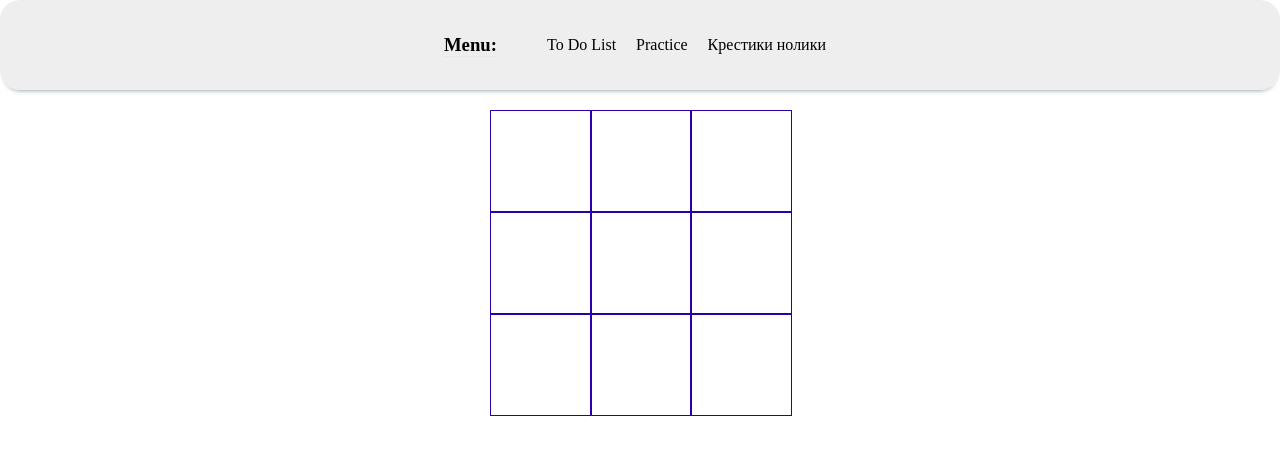
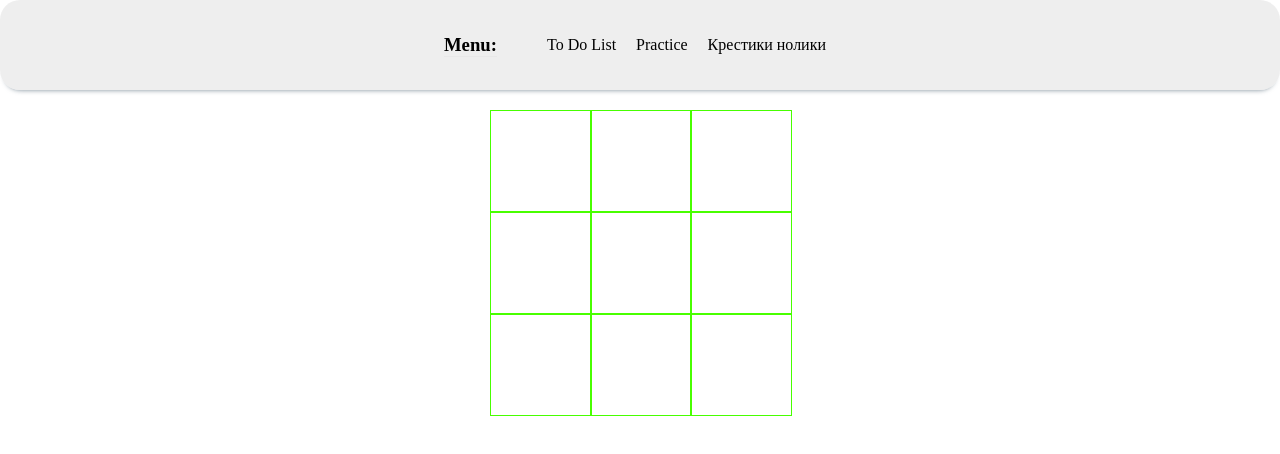
Before and after one commit to Shlkirill/react-practice, a React (Create React App) app: page /tic_tac_toe in a window 1280 px wide. Shown: the top 454 px of the page. Built offline with nearby package versions, Linux system fonts and the light colour scheme; a web font is replaced by a local one.

Commit message:
'ticTacToe_victoryCheck'

```diff
--- a/src/components/TicTacToe/TicTac/TicTacToe.jsx
+++ b/src/components/TicTacToe/TicTac/TicTacToe.jsx
@@ -1,4 +1,4 @@
-import React, { useState } from 'react'
+import React, { useEffect, useState } from 'react'
 import styles from './TicTacToe.module.css'
 import { FontAwesomeIcon } from '@fortawesome/react-fontawesome'
 import { faTimes } from '@fortawesome/free-solid-svg-icons'
@@ -6,7 +6,7 @@ import { faTimes } from '@fortawesome/free-solid-svg-icons'
 let times = <FontAwesomeIcon className={styles.times} icon={faTimes} />
 let circle = <div className={styles.circle}></div>
 
-let winningCombination = [[1, 2, 3], [4, 5, 6], [7, 8, 9], [1, 4, 7], [2, 5, 8], [3, 6, 9], [1, 5, 6], [3, 5, 7]]
+let winningCombination = [[1, 2, 3], [4, 5, 6], [7, 8, 9], [1, 4, 7], [2, 5, 8], [3, 6, 9], [1, 5, 9], [3, 5, 7]]
 
 const TikTakToe = () => {
     let stateArr = [{ id: 1, times: false, circle: false },
@@ -21,18 +21,54 @@ const TikTakToe = () => {
 
 
     let [state, setState] = useState(stateArr);
-    let [priorityCircle, setPriorityCircle] = useState(true);
+    let [priorityCircle, setPriorityCircle] = useState(false);
     let [combinationX, setCombinationX] = useState([]);
     let [combinationO, setCombinationO] = useState([]);
+    let [winnerIndicator, setWinnerIndicator] = useState(false);
+
+    useEffect(() => {
+        if (combinationX.length >= 3 || combinationO.length >= 3) victoryCheck()
+    })
+
+    let clearFild = () => {
+        debugger
+        setTimeout(() => {
+            setState(stateArr)
+            setCombinationX([])
+            setCombinationO([])
+            setWinnerIndicator(false)
+            setPriorityCircle(false)
+        }, 3000);
+    }
+
+    const victoryCheck = () => {
+        winningCombination.forEach((itemWinArr) => {
+            console.log('fwefwe')
+            let winnerX = 0
+            let winnerO = 0
+            itemWinArr.forEach(itemWin => {
+                if (combinationX.includes(itemWin)) winnerX++
+                if (combinationO.includes(itemWin)) winnerO++
+            })
+            if (winnerX == 3) {
+                setWinnerIndicator(true)
+                clearFild()
+            }
+            if (winnerO == 3) {
+                setWinnerIndicator(true)
+                clearFild()
+            }
+            winnerX = 0;
+            winnerO = 0;
+        })
+    }
 
     let onClickZone = (e) => {
-        let stateCopy = state.map(item => {
+        state.map(item => {
             if (e.target.id == item.id && item.times == false && item.circle == false) {
                 if (priorityCircle) {
-                    debugger
                     item.circle = true
                     setCombinationO([...combinationO, item.id])
-                    console.log(combinationO)
                     setPriorityCircle(false)
                 } else {
                     item.times = true
@@ -42,13 +78,18 @@ const TikTakToe = () => {
             }
             return item
         })
-        setState(stateCopy);
     }
+
     let renderState = state.map(item => {
         return (
-            <div className={styles.zone} id={item.id} key={item.id} onClick={onClickZone}>
-                {item.times && times}
-                {item.circle && circle}
+            <div className={styles.container}>
+                <div className={styles.zone + " " + (winnerIndicator && styles.zoneWiner)} id={item.id} key={item.id} onClick={!winnerIndicator && onClickZone}>
+                    {item.times && times}
+                    {item.circle && circle}
+                </div>
+                <div className={styles.zone + " " + styles.zoneAbsolute }>
+
+                </div>
             </div>
         )
     })
--- a/src/components/TicTacToe/TicTac/TicTacToe.module.css
+++ b/src/components/TicTacToe/TicTac/TicTacToe.module.css
@@ -1,3 +1,6 @@
+.container {
+    position: relative;
+}
 .tikTakToe {
     display: grid;
     grid-template-columns: 100px 100px 100px;
@@ -6,11 +9,19 @@
 }
 .zone {
     display: flex;
+    position: relative;
     justify-content: center;
     align-items: center;
     width: 100px;
     height: 100px;
     border: 1px solid rgb(38, 0, 177);
+}
+.zoneAbsolute {
+    position: absolute;
+    border: 1px solid rgb(72, 255, 0);
+    z-index: 999;
+    top: 0;
+    left: 0;
 }
 .circle {
     width: 50px;
@@ -22,3 +33,6 @@
     font-size: 95px;
     font-weight: 100;
 }
+.zoneWiner {
+    border: 1px solid rgb(255, 0, 0);
+}
```
Also changed, not shown: 1 other file (tests, documents, lock files or other folders).
